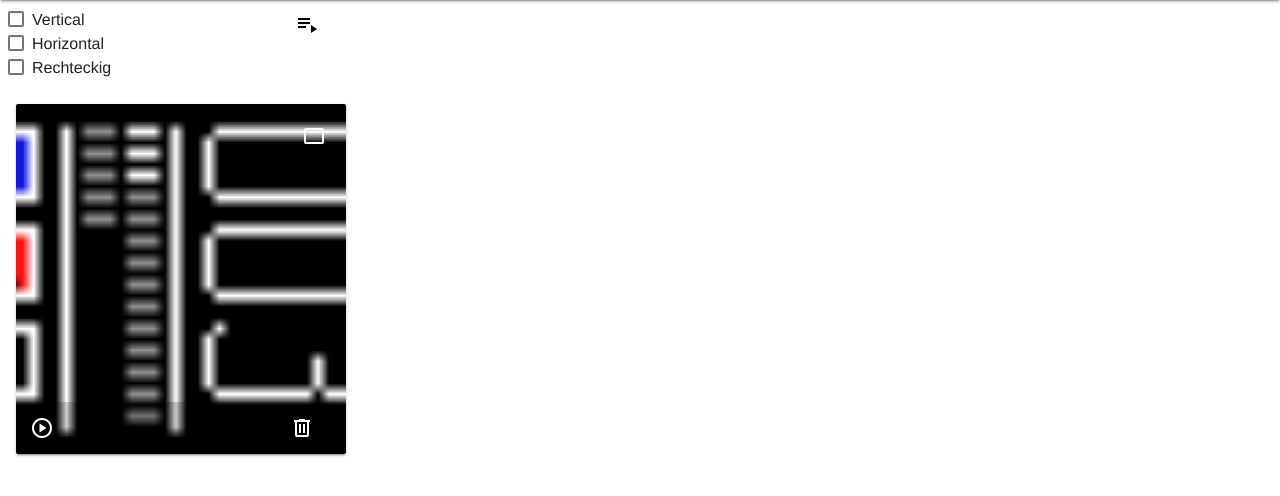
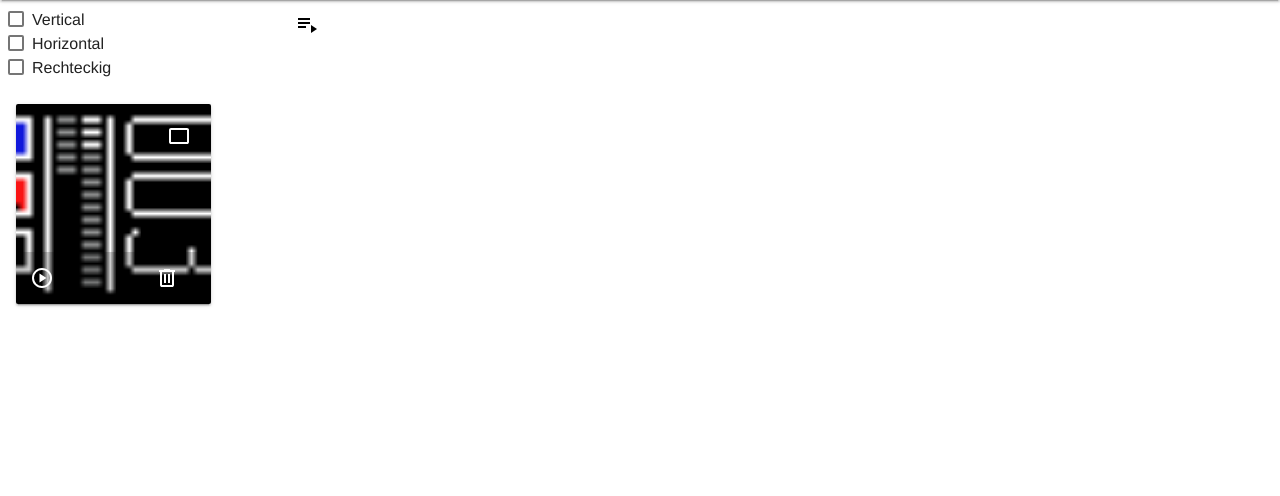
Before and after one commit to Npmr/rpi-rgb-led-matrix-frontend, a Flask app: page / in a window 1280 px wide. Shown: the part 112-608 px from the top of the page. Run offline with Flask 3, Linux system fonts and the light colour scheme.

Commit message:
Reworked the index page where the images and the gifs are shown, as well as the upload page which looks a bit better on every device size

```diff
--- a/static/css/main.css
+++ b/static/css/main.css
@@ -1,5 +1,4 @@
 .demo-card-image.mdl-card {
-    height: 350px;
     background: center / cover;
 }
 
@@ -49,6 +48,10 @@ form {
     width: 50px;
 }
 
+.mdl-card {
+    width: 100%;
+}
+
 .from-normal {
     width: 100% !important;
 }
@@ -65,6 +68,11 @@ form {
 
 .fr {
     float: right;
+}
+
+.fw {
+    /*full width*/
+    width: 100% !important;
 }
 
 .icon-play-circle {
--- a/templates/index.html
+++ b/templates/index.html
@@ -25,8 +25,7 @@
             <div class="mdl-tooltip" for="stop_process_button">
                 Stop Displaying<br>and shut down the display
             </div>
-            <!-- Navigation. We hide it in small screens. -->
-            <nav class="mdl-navigation mdl-layout--large-screen-only">
+            <nav class="mdl-navigation">
                 <a class="mdl-navigation__link" href="{{ url_for('upload') }}">Dateien Hochladen</a>
                 <a class="mdl-navigation__link" href="{{ url_for('settings') }}">Einstellungen</a>
             </nav>
@@ -68,7 +67,7 @@
             <div class="page-content">
                 <div class="mdl-grid">
                     {% for image in images %}
-                        <div class="mdl-cell mdl-cell--4-col {{ image['orientation'] }}">
+                        <div class="mdl-cell mdl-cell--2-col-desktop mdl-cell--2-col-tablet mdl-cell--2-col-phone {{ image['orientation'] }}">
                             <div class="demo-card-image mdl-card mdl-shadow--2dp"
                                  style="background: url('{{ url_for('static', filename='pictures/' + image['filename']) }}') center / cover;">
                                 <div class="mdl-card__title mdl-card--expand">
@@ -107,7 +106,7 @@
             <div class="page-content">
                 <div class="mdl-grid">
                     {% for gif in gifs %}
-                        <div class="mdl-cell mdl-cell--4-col {{ gif['orientation'] }}">
+                        <div class="mdl-cell mdl-cell--2-col-desktop mdl-cell--2-col-tablet mdl-cell--2-col-phone {{ gif['orientation'] }}">
                             <div class="demo-card-image mdl-card mdl-shadow--2dp"
                                  style="background: url('{{ url_for('static', filename='pictures/' + gif['filename']) }}') center / cover;">
                                 <div class="mdl-card__title mdl-card--expand">
```
Also changed, not shown: templates/upload.html (+14 -5 lines).
